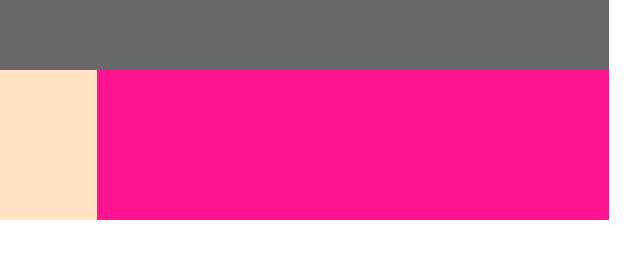
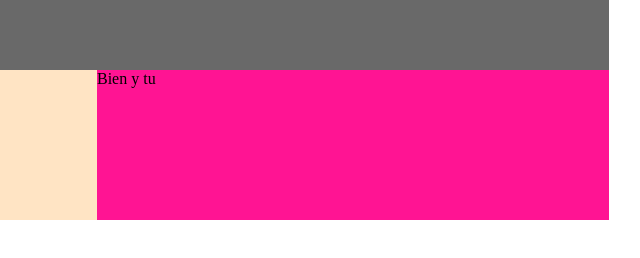
Before and after one commit to HannohMontano/prueba, a plain HTML site: page index.html in a window 1280 px wide. Shown: the part 230-488 px from the top of the page, 543-1183 px from the left. Drawn offline with Linux system fonts and the light colour scheme.

Commit message:
Cambio github

```diff
--- a/index.html
+++ b/index.html
@@ -13,7 +13,7 @@
         <div class="c1"></div>
         <div class="c2">
             <div class="c3">Hola como estas</div>
-            <div class="c4"></div>
+            <div class="c4">Bien y tu</div>
         </div>
 
         <div class="c5"></div>
```
